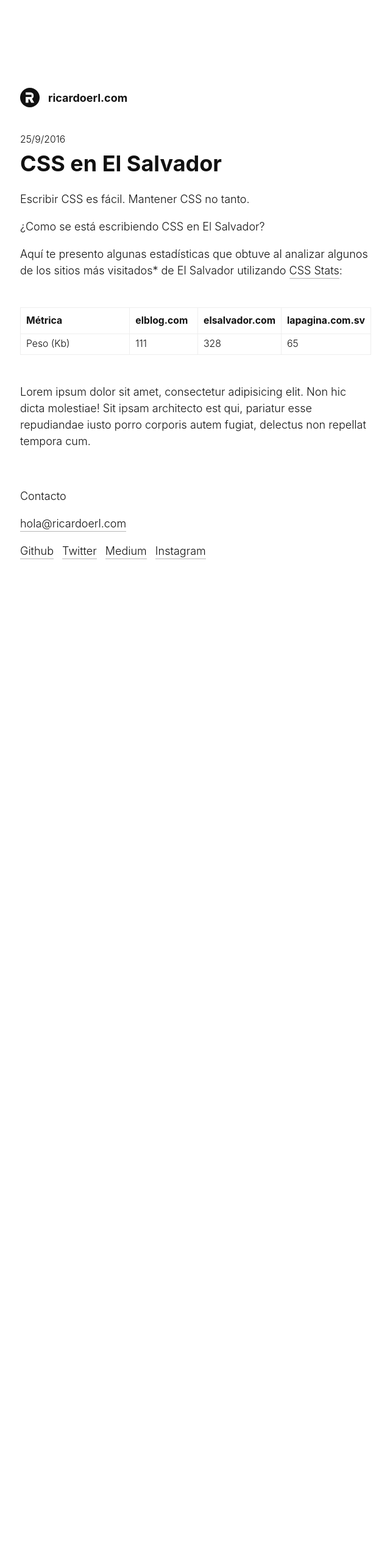
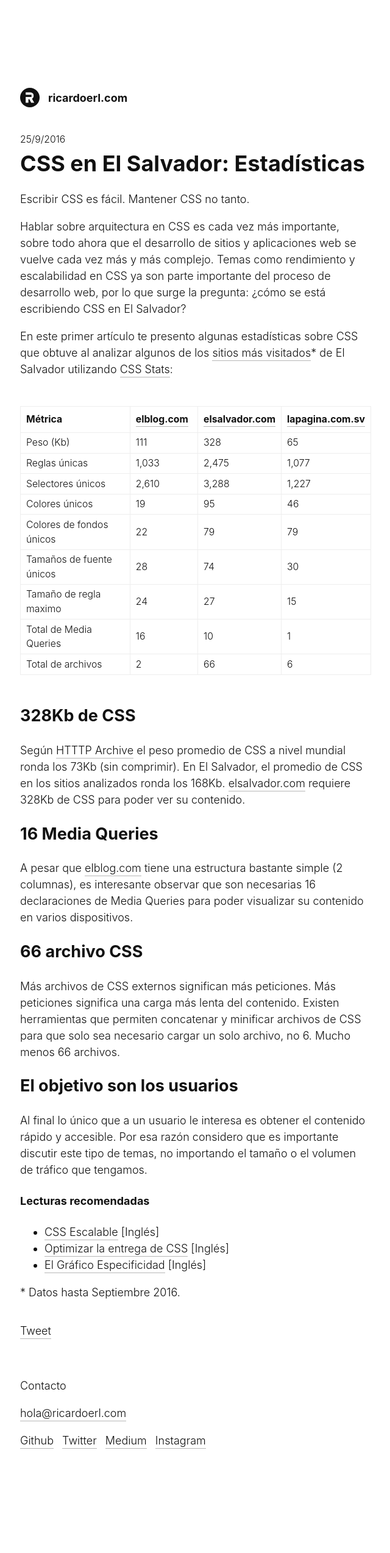
Before and after one commit to ricardoerl/ricardoerl.com, a Jekyll site: the page built from _posts/2016-09-25-css-en-el-salvador.md, in a window 1280 px wide. Shown: the whole page at 61% size, without its empty margins (49-689 px from the left). Built offline with Jekyll 4.4.1, drawn with Linux system fonts in a browser that asks for light colours; comment, search, counter and statistics services are not loaded; before the commit the page ends 1088 px from its top, so only the background shows below that.

Commit message:
New post

```diff
--- a/_layouts/post.html
+++ b/_layouts/post.html
@@ -9,5 +9,8 @@
   	<div class="mv2">
   		{{ content }}
   	</div>
+		<div class="mt4">
+			<a href="https://twitter.com/share" class="twitter-share-button" data-show-count="false">Tweet</a><script async src="//platform.twitter.com/widgets.js" charset="utf-8"></script>
+		</div>
   </article>
 </div>
--- a/_posts/2016-09-25-css-en-el-salvador.md
+++ b/_posts/2016-09-25-css-en-el-salvador.md
@@ -1,21 +1,21 @@
 ---
 layout: post
-title: CSS en El Salvador
+title: "CSS en El Salvador: Estadísticas"
 ---
 
 Escribir CSS es fácil. Mantener CSS no tanto.
 
-¿Como se está escribiendo CSS en El Salvador?
+Hablar sobre arquitectura en CSS es cada vez más importante, sobre todo ahora que el desarrollo de sitios y aplicaciones web se vuelve cada vez más y más complejo. Temas como rendimiento y escalabilidad en CSS ya son parte importante del proceso de desarrollo web, por lo que surge la pregunta: ¿cómo se está escribiendo CSS en El Salvador?
 
-Aquí te presento algunas estadísticas que obtuve al analizar algunos de los sitios más visitados* de El Salvador utilizando [CSS Stats](http://cssstats.com/):
+En este primer artículo te presento algunas estadísticas sobre CSS que obtuve al analizar algunos de los [sitios más visitados](http://www.alexa.com/topsites/countries/SV)* de El Salvador utilizando [CSS Stats](http://cssstats.com/):
 
 <table class="f6 collapse ba b--light-gray w-100">
   <thead>
     <tr>
       <td class="pa2 b ba b--light-gray w-40">Métrica</td>
-      <td class="pa2 b ba b--light-gray w-20">elblog.com</td>
-      <td class="pa2 b ba b--light-gray w-20">elsalvador.com</td>
-      <td class="pa2 b ba b--light-gray w-20">lapagina.com.sv</td>
+      <td class="pa2 b ba b--light-gray w-20"><a target="_blank" href="http://cssstats.com/stats?url=http%3A%2F%2Felblog.com&ua=Browser%20Default">elblog.com</a></td>
+      <td class="pa2 b ba b--light-gray w-20"><a target="_blank" href="http://cssstats.com/stats?url=http%3A%2F%2Felsalvador.com&ua=Browser%20Default">elsalvador.com</a></td>
+      <td class="pa2 b ba b--light-gray w-20"><a target="_blank" href="http://cssstats.com/stats?url=http%3A%2F%2Flapagina.com.sv&ua=Browser%20Default">lapagina.com.sv</a></td>
     </tr>
   </thead>
   <tbody>
@@ -25,7 +25,73 @@
       <td class="pv1 ba b--light-gray ph2">328</td>
       <td class="pv1 ba b--light-gray ph2">65</td>
     </tr>
+    <tr>
+      <td class="pv1 ba b--light-gray ph2">Reglas únicas</td>
+      <td class="pv1 ba b--light-gray ph2">1,033</td>
+      <td class="pv1 ba b--light-gray ph2">2,475</td>
+      <td class="pv1 ba b--light-gray ph2">1,077</td>
+    </tr>
+    <tr>
+      <td class="pv1 ba b--light-gray ph2">Selectores únicos</td>
+      <td class="pv1 ba b--light-gray ph2">2,610</td>
+      <td class="pv1 ba b--light-gray ph2">3,288</td>
+      <td class="pv1 ba b--light-gray ph2">1,227</td>
+    </tr>
+    <tr>
+      <td class="pv1 ba b--light-gray ph2">Colores únicos</td>
+      <td class="pv1 ba b--light-gray ph2">19</td>
+      <td class="pv1 ba b--light-gray ph2">95</td>
+      <td class="pv1 ba b--light-gray ph2">46</td>
+    </tr>
+    <tr>
+      <td class="pv1 ba b--light-gray ph2">Colores de fondos únicos</td>
+      <td class="pv1 ba b--light-gray ph2">22</td>
+      <td class="pv1 ba b--light-gray ph2">79</td>
+      <td class="pv1 ba b--light-gray ph2">79</td>
+    </tr>
+    <tr>
+      <td class="pv1 ba b--light-gray ph2">Tamaños de fuente únicos</td>
+      <td class="pv1 ba b--light-gray ph2">28</td>
+      <td class="pv1 ba b--light-gray ph2">74</td>
+      <td class="pv1 ba b--light-gray ph2">30</td>
+    </tr>
+    <tr>
+      <td class="pv1 ba b--light-gray ph2">Tamaño de regla maximo</td>
+      <td class="pv1 ba b--light-gray ph2">24</td>
+      <td class="pv1 ba b--light-gray ph2">27</td>
+      <td class="pv1 ba b--light-gray ph2">15</td>
+    </tr>
+    <tr>
+      <td class="pv1 ba b--light-gray ph2">Total de Media Queries</td>
+      <td class="pv1 ba b--light-gray ph2">16</td>
+      <td class="pv1 ba b--light-gray ph2">10</td>
+      <td class="pv1 ba b--light-gray ph2">1</td>
+    </tr>
+    <tr>
+      <td class="pv1 ba b--light-gray ph2">Total de archivos</td>
+      <td class="pv1 ba b--light-gray ph2">2</td>
+      <td class="pv1 ba b--light-gray ph2">66</td>
+      <td class="pv1 ba b--light-gray ph2">6</td>
+    </tr>
   </tbody>
 </table>
 
-Lorem ipsum dolor sit amet, consectetur adipisicing elit. Non hic dicta molestiae! Sit ipsam architecto est qui, pariatur esse repudiandae iusto porro corporis autem fugiat, delectus non repellat tempora cum.
+## 328Kb de CSS
+Según [HTTTP Archive](http://httparchive.org/interesting.php) el peso promedio de CSS a nivel mundial ronda los 73Kb (sin comprimir). En El Salvador, el promedio de CSS en los sitios analizados ronda los 168Kb. [elsalvador.com](http://www.elsalvador.com/) requiere 328Kb de CSS para poder ver su contenido.
+
+## 16 Media Queries
+A pesar que [elblog.com](http://elblog.com/) tiene una estructura bastante simple (2 columnas), es interesante observar que son necesarias 16 declaraciones de Media Queries para poder visualizar su contenido en varios dispositivos.
+
+## 66 archivo CSS
+Más archivos de CSS externos significan más peticiones. Más peticiones significa una carga más lenta del contenido. Existen herramientas que permiten concatenar y minificar archivos de CSS para que solo sea necesario cargar un solo archivo, no 6. Mucho menos 66 archivos.
+
+## El objetivo son los usuarios
+Al final lo único que a un usuario le interesa es obtener el contenido rápido y accesible. Por esa razón considero que es importante discutir este tipo de temas, no importando el tamaño o el volumen de tráfico que tengamos.
+
+#### Lecturas recomendadas
+* [CSS Escalable](http://mrmrs.io/writing/2016/03/24/scalable-css/) [Inglés]
+* [Optimizar la entrega de CSS](https://varvy.com/pagespeed/optimize-css-delivery.html) [Inglés]
+* [El Gráfico Especificidad](http://csswizardry.com/2014/10/the-specificity-graph/) [Inglés]
+
+
+\* Datos hasta Septiembre 2016.
```
Also changed, not shown: _includes/un.style.css (+1 -1 lines).
